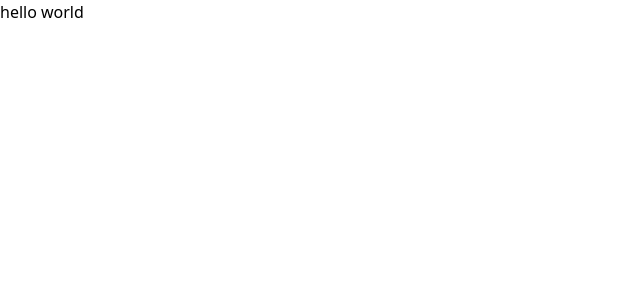
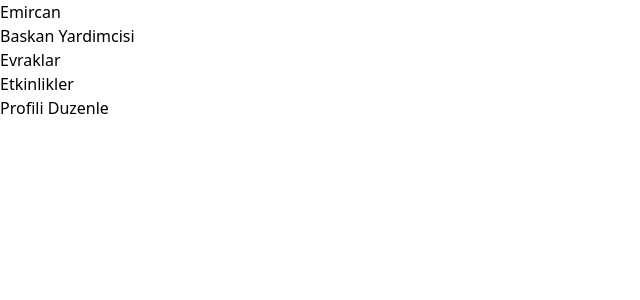
Before and after one commit to unworthyEnzyme/YTU-CMS, a React (Vite) app: page / in a window 1280 px wide. Shown: the top 300 px of the page, without its empty margins (0-640 px from the left). Built offline with nearby package versions, Linux system fonts and the light colour scheme.

Commit message:
Added Sidebar component to App

```diff
--- a/src/App.jsx
+++ b/src/App.jsx
@@ -1,6 +1,10 @@
+import Sidebar from "./components/Sidebar";
+
 function App() {
   return (
-    <div>hello world</div>
+    <div className="flex w-screen h-screen">
+      <Sidebar/>
+    </div>
   )
 }
 
```
